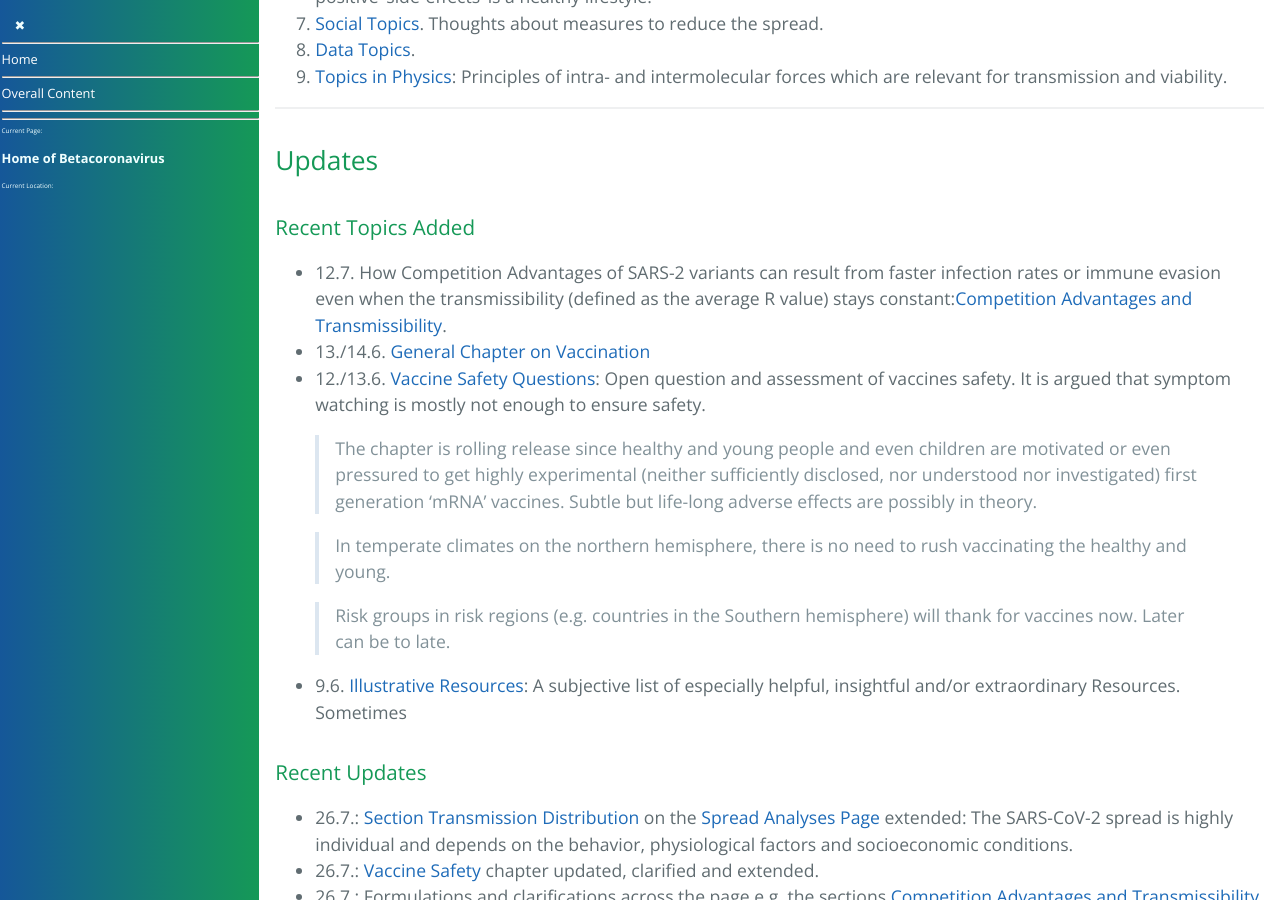
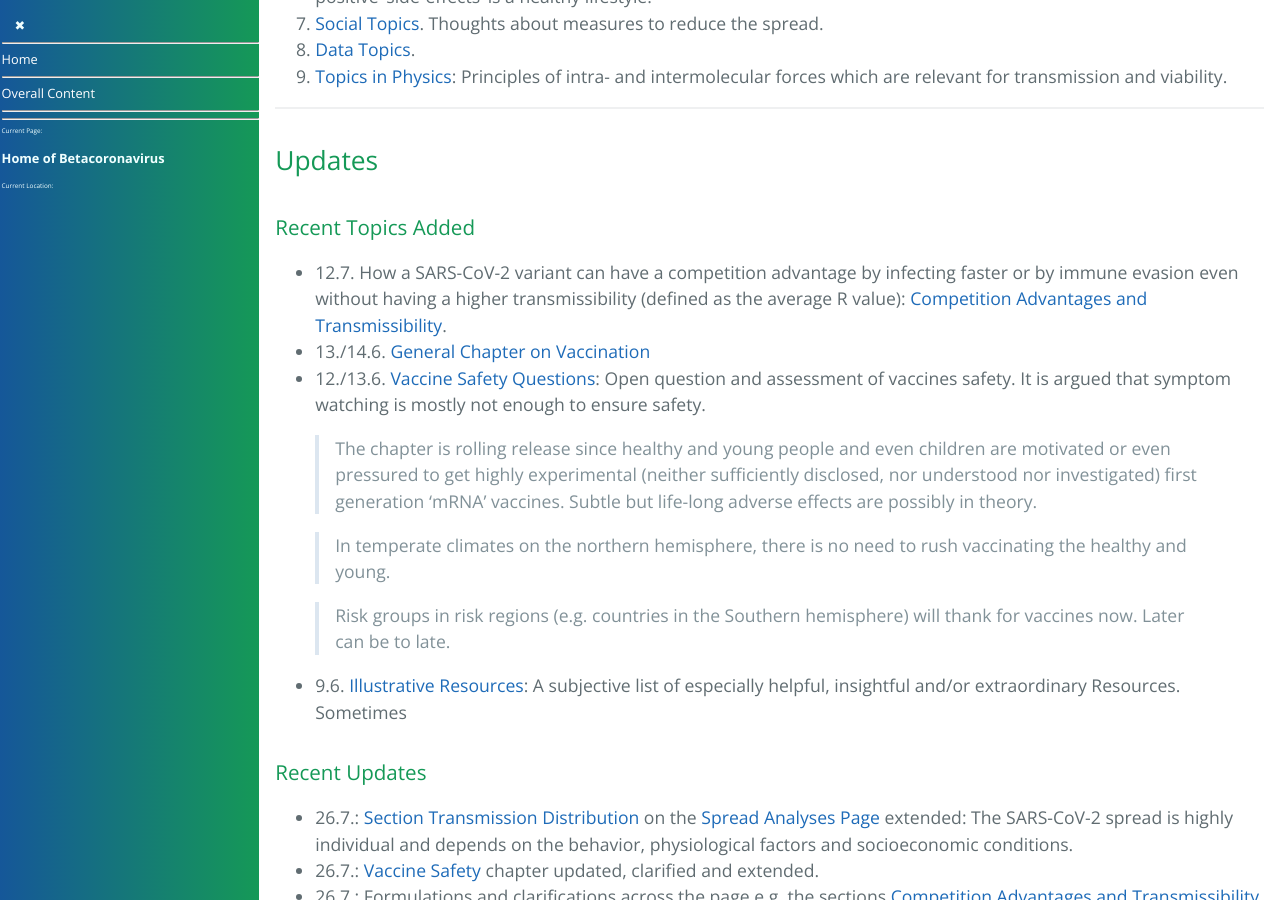
Before and after one commit to forestgrape/coronavirus, a Jekyll site: the page built from index.md, in a window 1280 px wide and 900 px high, scrolled down 924 px. Built offline with Jekyll 4.4.1, drawn with Linux system fonts in a browser that asks for light colours; our own code applies the rules of GitHub Pages for plain Markdown files.

Commit message:
Update index.md

```diff
--- a/index.md
+++ b/index.md
@@ -35,7 +35,7 @@ This section overviews the content. The [full content section](#content) lists t
 
 ## Updates
 ### Recent Topics Added
-- 12.7. How Competition Advantages of SARS-2 variants can result from faster infection rates or immune evasion even when the transmissibility (defined as the average R value) stays constant:[Competition Advantages and Transmissibility](5_epidemiological/competition_advantages.md).
+- 12.7. How a SARS-CoV-2 variant can have a competition advantage by infecting faster or by immune evasion even without having a higher transmissibility (defined as the average R value): [Competition Advantages and Transmissibility](5_epidemiological/competition_advantages.md).
 - 13./14.6. [General Chapter on Vaccination](10_vaccines/vaccines.md)
 - 12./13.6. [Vaccine Safety Questions](10_vaccines/vaccine_safety.md): Open question and assessment of vaccines safety. It is argued that symptom watching is mostly not enough to ensure safety.
   > The chapter is rolling release since healthy and young people and even children are motivated or even pressured to get highly experimental (neither sufficiently disclosed, nor understood nor investigated) first generation 'mRNA' vaccines. Subtle but life-long adverse effects are possibly in theory.
```
